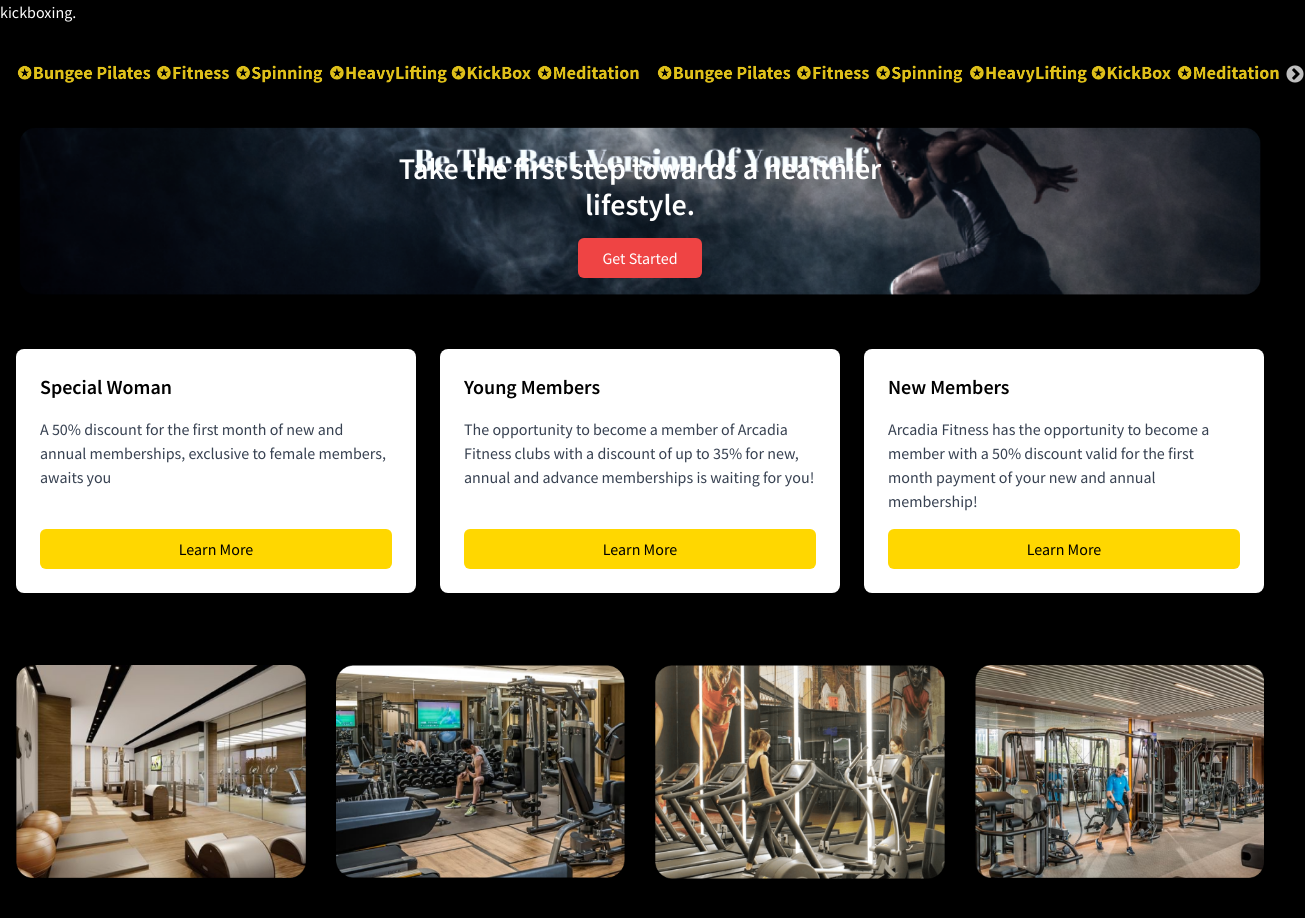
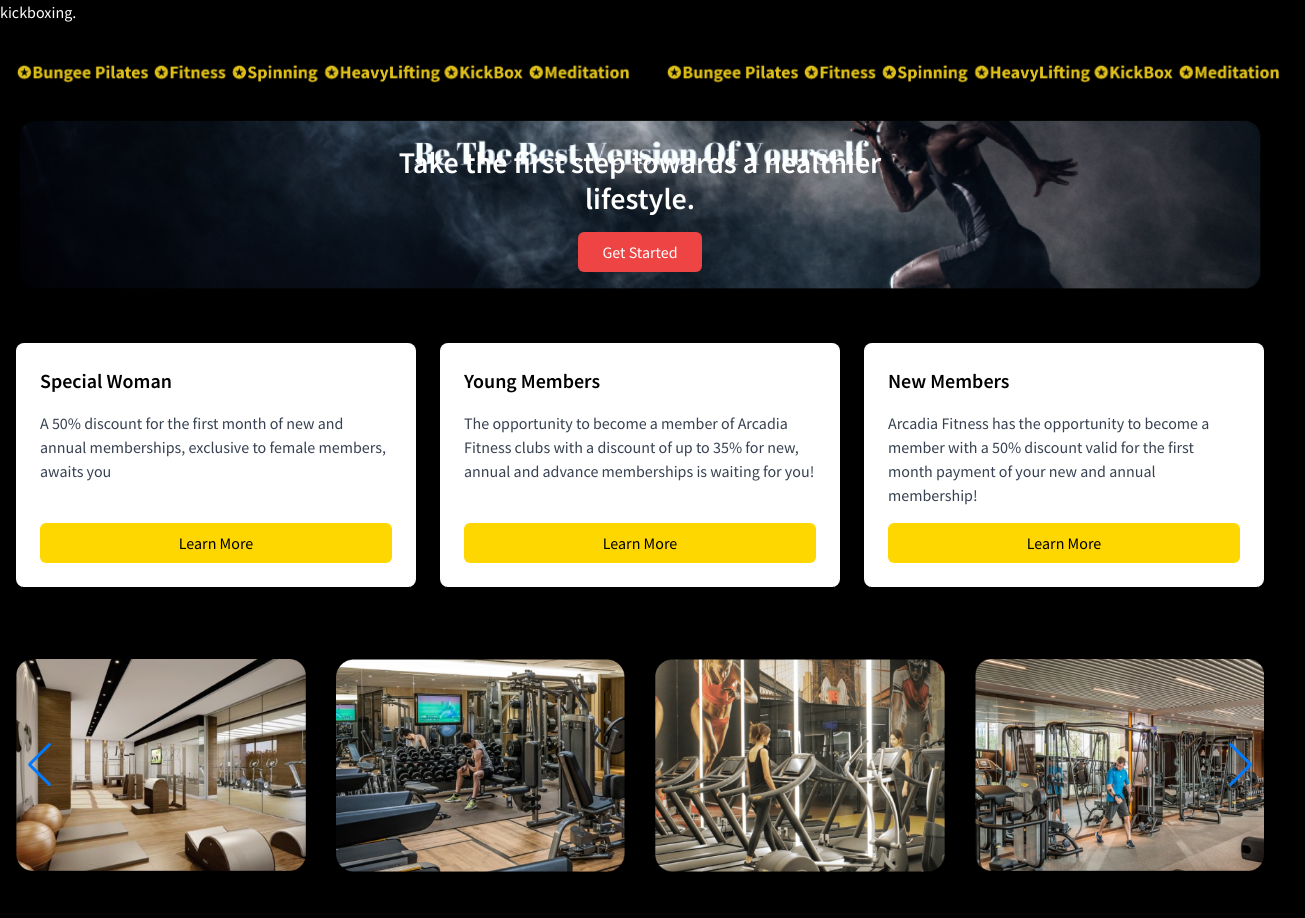
Before and after one commit to Arcadia-0/ArcadiaFitnessClub, a React (Vite) app: page / in a window 1280 px wide. Shown: the part 2100-3018 px from the top of the page, 1305 px wide, since content can reach past the window. Built offline with nearby package versions, Linux system fonts and the light colour scheme.

Commit message:
fixed some slider issues

```diff
--- a/package.json
+++ b/package.json
@@ -12,7 +12,6 @@
   "dependencies": {
     "react": "^18.3.1",
     "react-dom": "^18.3.1",
-    "react-slick": "^0.30.3",
     "slick-carousel": "^1.8.1",
     "swiper": "^11.1.15"
   },
--- a/src/components/Gallery/Gallery.jsx
+++ b/src/components/Gallery/Gallery.jsx
@@ -1,6 +1,9 @@
 import { Swiper, SwiperSlide } from 'swiper/react';
 import 'swiper/css';
 import { Navigation } from 'swiper/modules';
+import 'swiper/css/navigation';
+
+// Import images
 import image_1 from "../../assets/gallery/image-1.png";
 import image_2 from "../../assets/gallery/image-2.png";
 import image_3 from "../../assets/gallery/image-3.png";
@@ -8,17 +11,17 @@ import image_4 from "../../assets/gallery/image-4.png";
 
 const Gallery = () => {
   return (
-    <div className="container mx-auto py-10 px-4">
+    <div className="container mx-auto py-10 px-4 relative">
       <Swiper
         spaceBetween={20}
-        slidesPerView={4}
+        slidesPerView={1}
         loop={true}
         navigation={true}
         modules={[Navigation]}
         breakpoints={{
           1024: {
-            slidesPerView: 4, // 1024px and above shows 4 slides
-            spaceBetween: 30, // Adjust space between slides for larger screens
+            slidesPerView: 4,
+            spaceBetween: 30,
           },
           768: {
             slidesPerView: 3,
@@ -28,15 +31,9 @@ const Gallery = () => {
             slidesPerView: 2,
             spaceBetween: 15,
           },
-          0: {
-            slidesPerView: 1,
-            spaceBetween: 10,
-          },
-
         }}
-
       >
-        {/* SwiperSlide elements */}
+        {/* SwiperSlide öğeleri */}
         <SwiperSlide>
           <img src={image_1} alt="Image 1" className="w-full rounded-lg shadow-lg" />
         </SwiperSlide>
@@ -62,6 +59,8 @@ const Gallery = () => {
           <img src={image_4} alt="Image 4" className="w-full rounded-lg shadow-lg" />
         </SwiperSlide>
       </Swiper>
+
+
     </div>
   );
 };
--- a/src/components/Slider/Slider.jsx
+++ b/src/components/Slider/Slider.jsx
@@ -1,37 +1,50 @@
-import Slider from 'react-slick';
-import "slick-carousel/slick/slick.css";
-import "slick-carousel/slick/slick-theme.css";
+import { Swiper, SwiperSlide } from 'swiper/react';
+import 'swiper/css';
+import { Autoplay } from 'swiper/modules';
 
 
 import slide from "../../assets/slider/slide.png";
 
-
-
 const SimpleSlider = () => {
-
-  const settings = {
-    dots: false,
-    infinite: true,
-    speed: 500,
-    slidesToShow: 2,
-    autoplay: true,
-    autoplaySpeed: 4000,
-    cssEase: "ease-in-out",
-    swipeToSlide: true,
-  };
-
   return (
     <div className="w-full h-auto">
+      <Swiper
+        spaceBetween={20}
+        slidesPerView={2}
+        loop={true}
+        autoplay={{
+          delay: 4000,
+          disableOnInteraction: false,
+        }}
+        cssMode={true}
+        modules={[Autoplay]}
 
-      <Slider {...settings}>
-        <div >
-          <img src={slide} alt="Pilates" className="w-[full] h-auto rounded-lg shadow-md" />
-        </div>
-        <div >
-          <img src={slide} alt="Fitness" className="w-[full]  h-auto rounded-lg shadow-md" />
-        </div>
-
-      </Slider>
+      >
+        <SwiperSlide>
+          <img src={slide} alt="Pilates" className="w-full h-auto rounded-lg" />
+        </SwiperSlide>
+        <SwiperSlide>
+          <img src={slide} alt="Fitness" className="w-full h-auto rounded-lg" />
+        </SwiperSlide>
+        <SwiperSlide>
+          <img src={slide} alt="Pilates" className="w-full h-auto rounded-lg" />
+        </SwiperSlide>
+        <SwiperSlide>
+          <img src={slide} alt="Fitness" className="w-full h-auto rounded-lg" />
+        </SwiperSlide>
+        <SwiperSlide>
+          <img src={slide} alt="Pilates" className="w-full h-auto rounded-lg" />
+        </SwiperSlide>
+        <SwiperSlide>
+          <img src={slide} alt="Fitness" className="w-full h-auto rounded-lg" />
+        </SwiperSlide>
+        <SwiperSlide>
+          <img src={slide} alt="Pilates" className="w-full h-auto rounded-lg" />
+        </SwiperSlide>
+        <SwiperSlide>
+          <img src={slide} alt="Fitness" className="w-full h-auto rounded-lg" />
+        </SwiperSlide>
+      </Swiper>
     </div>
   );
 };
```
Also changed, not shown: 1 other file (tests, documents, lock files or other folders).
